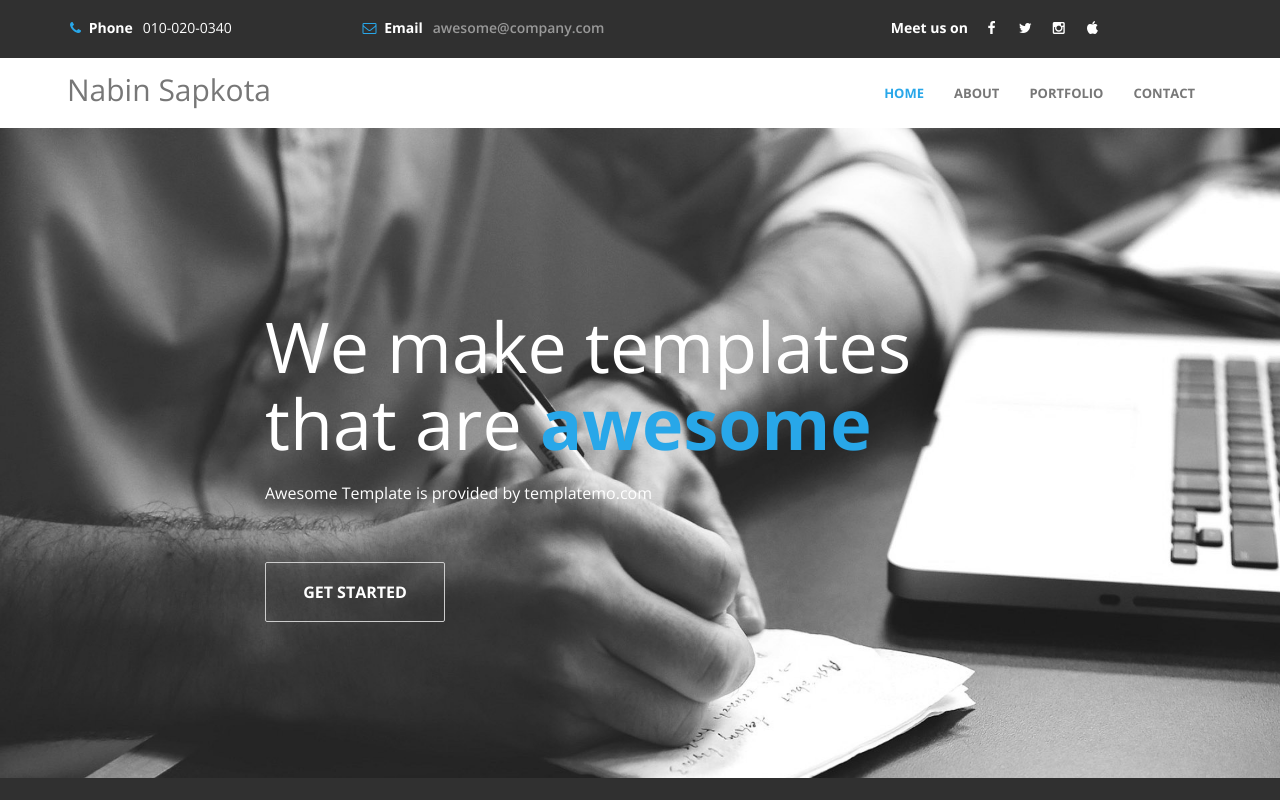
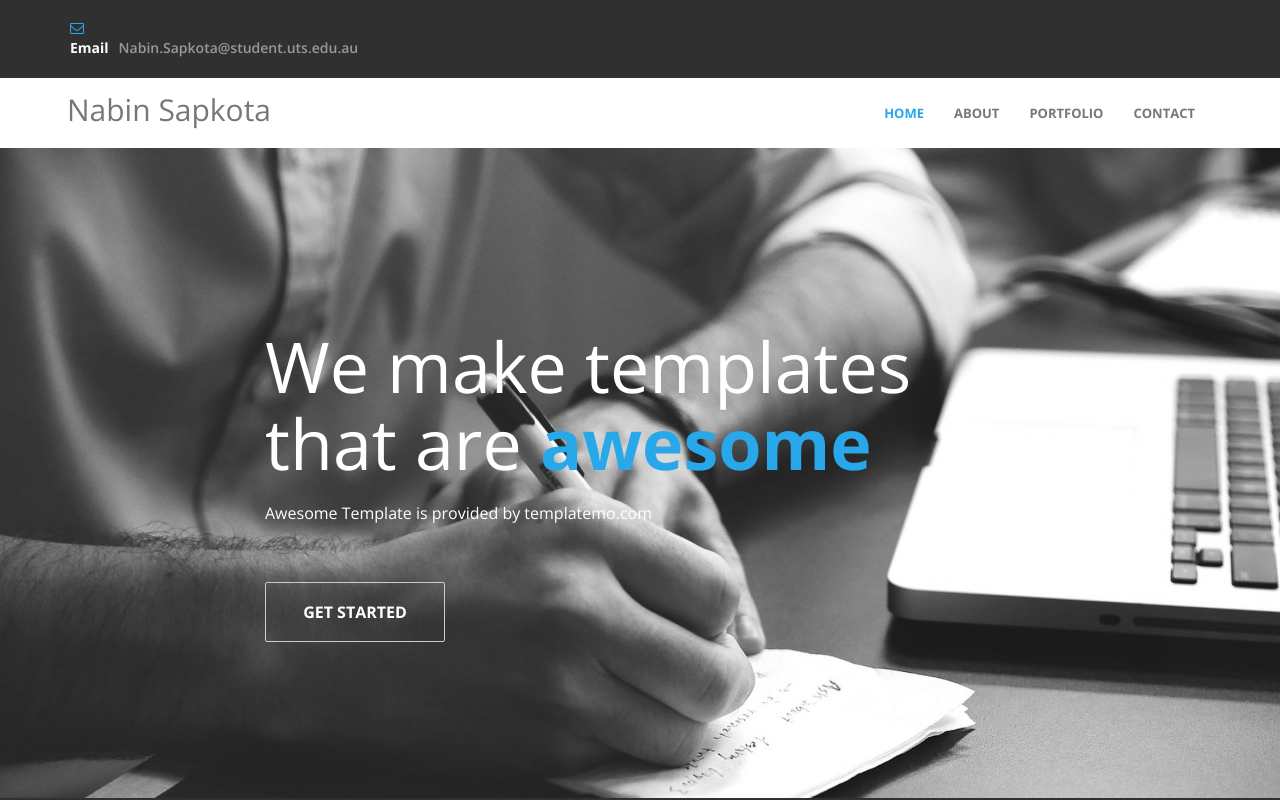
Before and after one commit to Nabin07/Nabin07.github.io, a plain HTML site: page index.html in a window 1280 px wide. Shown: the top 800 px of the page. Drawn offline with nearby package versions, Linux system fonts and the light colour scheme.

Commit message:
Update index.html

```diff
--- a/index.html
+++ b/index.html
@@ -43,19 +43,7 @@
             <div class="container">
                 <div class="row">
                     <div class="col-md-3 col-sm-4 col-xs-12">
-                        <p><i class="fa fa-phone"></i><span> Phone</span>010-020-0340</p>
-                    </div>
-                    <div class="col-md-3 col-sm-4 col-xs-12">
-                        <p><i class="fa fa-envelope-o"></i><span> Email</span><a href="#">awesome@company.com</a></p>
-                    </div>
-                    <div class="col-md-5 col-sm-4 col-xs-12">
-                        <ul class="social-icon">
-                            <li><span>Meet us on</span></li>
-                            <li><a href="#" class="fa fa-facebook"></a></li>
-                            <li><a href="#" class="fa fa-twitter"></a></li>
-                            <li><a href="#" class="fa fa-instagram"></a></li>
-                            <li><a href="#" class="fa fa-apple"></a></li>
-                        </ul>
+                        <p><i class="fa fa-envelope-o"></i><span> Email</span><a href="#">Nabin.Sapkota@student.uts.edu.au</a></p>
                     </div>
                 </div>
             </div>
```
